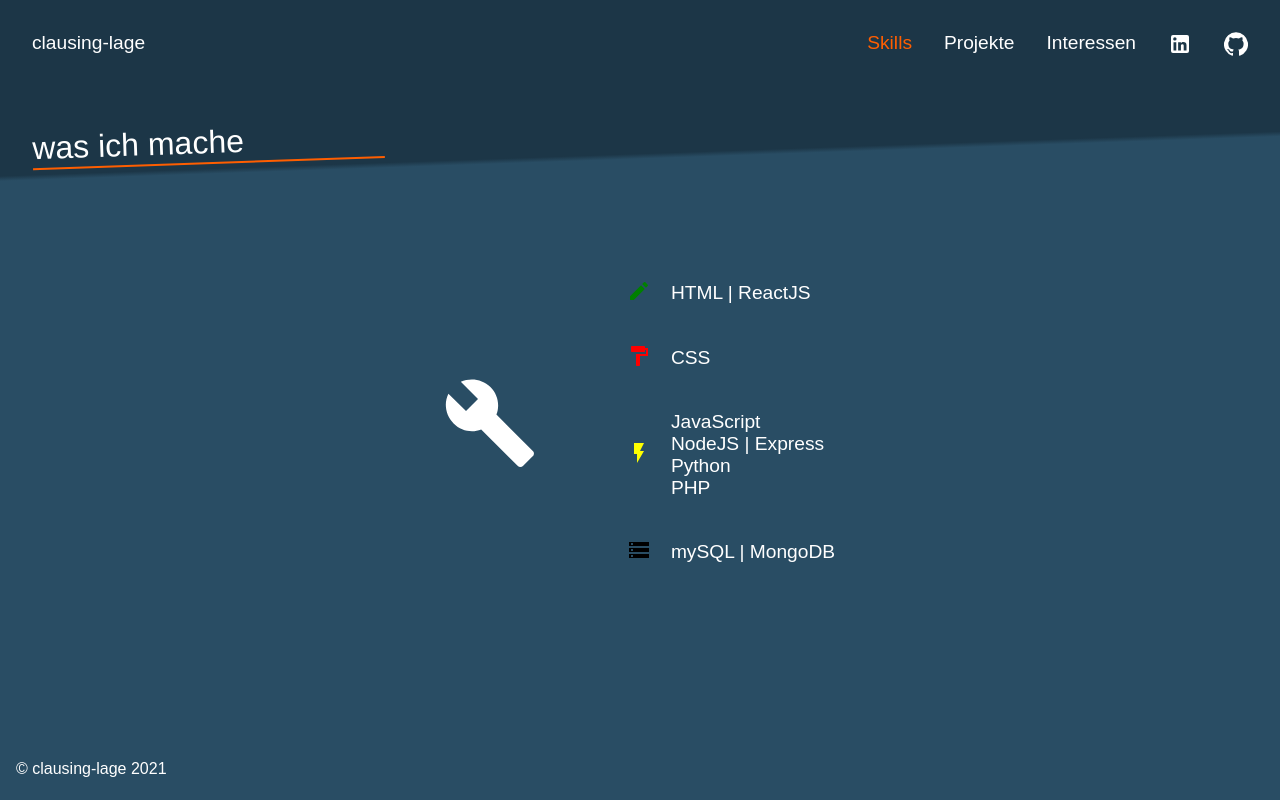
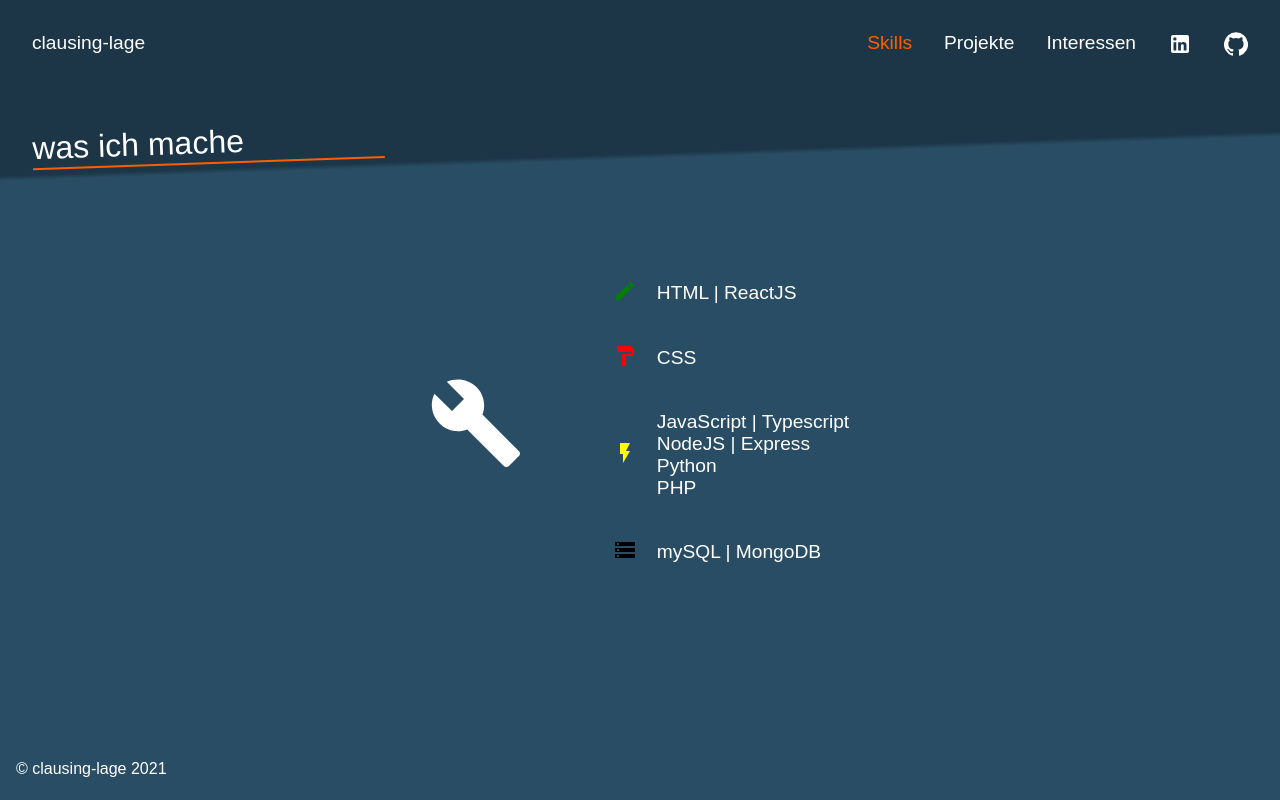
Before and after one commit to vClausingLage/prtklr, a React (Create React App) app: page /skills in a window 1280 px wide. Built offline with nearby package versions, Linux system fonts and the light colour scheme.

Commit message:
typescript

```diff
--- a/src/components/skills.js
+++ b/src/components/skills.js
@@ -18,7 +18,7 @@ function About () {
                 <tbody>
                     <tr><td ><EditIcon style={{color: 'green'}}/></td><td className="tableText"><p>HTML | ReactJS</p></td></tr>
                     <tr><td ><FormatPaintIcon style={{color: 'red'}}/></td><td className="tableText"><p>CSS</p></td></tr>
-                    <tr><td ><FlashOnIcon style={{color: 'yellow'}}/></td><td className="tableText"><p>JavaScript<br></br>NodeJS | Express<br></br>Python<br></br>PHP</p></td></tr>
+                    <tr><td ><FlashOnIcon style={{color: 'yellow'}}/></td><td className="tableText"><p>JavaScript | Typescript<br></br>NodeJS | Express<br></br>Python<br></br>PHP</p></td></tr>
                     <tr><td ><StorageIcon style={{color: 'black'}}/></td><td className="tableText"><p>mySQL | MongoDB</p></td></tr>
                 </tbody>
                 </table>
```
Also changed, not shown: 1 other file (tests, documents, lock files or other folders).
